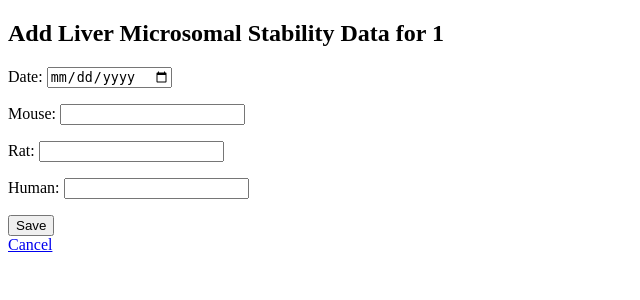
After one commit to garaminis/chemical_test, a Django app: a page that uses compound_management/templates/chemicals/liver_stability_form.html in a window 1280 px wide. The commit adds this page. Shown: the top 300 px of the page, without its empty margins (0-640 px from the left). Run offline with Django 5.2, Linux system fonts and the light colour scheme; a user stored in the database is signed in; tables that the repository leaves empty hold one stand-in row (values such as "Sample post").

Commit message:
chemical_test_addlivermicrosomalstability

```diff
--- a/compound_management/chemicals/forms.py
+++ b/compound_management/chemicals/forms.py
@@ -1,5 +1,6 @@
 from django import forms
-from .models import Chemical, Pharmacokinetic, Cytotoxicity, SchrödingerModel
+from .models import Chemical, Pharmacokinetic, Cytotoxicity, SchrödingerModel,LiverMicrosomalStability
+
 
 class DateInput(forms.DateInput):
     input_type = 'date'
@@ -36,3 +37,11 @@ class SchrödingerModelForm(forms.ModelForm):
 
 class SchrödingerModelUploadForm(forms.Form):
     file = forms.FileField()
+
+class LiverMicrosomalStabilityForm(forms.ModelForm):
+    class Meta:
+        model = LiverMicrosomalStability
+        fields = ['date', 'mouse', 'rat', 'human']
+        widgets = {
+            'date': DateInput(),  # DateInput 위젯 사용
+        }
--- a/compound_management/chemicals/models.py
+++ b/compound_management/chemicals/models.py
@@ -112,3 +112,13 @@ class SchrödingerModel(models.Model):
 
     def __str__(self):
         return f'{self.chemical.chem_id} Schrödinger Model'
+
+class LiverMicrosomalStability(models.Model):
+    chemical = models.ForeignKey(Chemical, on_delete=models.CASCADE)
+    date = models.DateField()
+    mouse = models.FloatField()
+    rat = models.FloatField()
+    human = models.FloatField()
+
+    def __str__(self):
+        return f'{self.chemical.chem_id} - {self.date} Liver Microsomal Stability'
--- a/compound_management/chemicals/urls.py
+++ b/compound_management/chemicals/urls.py
@@ -18,4 +18,5 @@ urlpatterns = [
     path('chemicals/<str:target>/modeling/<str:chem_id>/', views.schrodinger_model_list, name='schrodinger_model_list'),
     path('chemicals/<str:target>/modeling/<str:chem_id>/add/', views.schrodinger_model_add, name='schrodinger_model_add'),
     path('chemicals/<str:target>/modeling/<str:chem_id>/upload/', views.schrodinger_model_upload, name='schrodinger_model_upload'),
+    path('chemicals/<str:target>/liver_stability/<str:chem_id>/add/', views.liver_stability_add, name='liver_stability_add'),
 ]
--- a/compound_management/chemicals/views.py
+++ b/compound_management/chemicals/views.py
@@ -2,8 +2,8 @@ from django.shortcuts import render
 
 # Create your views here.
 from django.shortcuts import render, redirect, get_object_or_404
-from .models import Chemical, Pharmacokinetic, Cytotoxicity, SchrödingerModel
-from .forms import ChemicalForm, ChemicalUploadForm, PharmacokineticForm, CytotoxicityForm, SchrödingerModelForm, SchrödingerModelUploadForm
+from .models import Chemical, Pharmacokinetic, Cytotoxicity, SchrödingerModel, LiverMicrosomalStability
+from .forms import ChemicalForm, ChemicalUploadForm, PharmacokineticForm, CytotoxicityForm, SchrödingerModelForm, SchrödingerModelUploadForm, LiverMicrosomalStabilityForm
 from django.contrib.auth import authenticate, login, logout
 from django.contrib.auth.forms import UserCreationForm
 from django.contrib.auth.decorators import login_required
@@ -151,10 +151,12 @@ def pharmacokinetic_list(request, target, chem_id):
     chemical = get_object_or_404(Chemical, chem_id=chem_id)
     pharmacokinetics = Pharmacokinetic.objects.filter(chemical=chemical)
     cytotoxicities = Cytotoxicity.objects.filter(chemical=chemical)
+    liver_stabilities = LiverMicrosomalStability.objects.filter(chemical=chemical)
     return render(request, 'chemicals/pharmacokinetic_list.html', {
         'chemical': chemical,
         'pharmacokinetics': pharmacokinetics,
-        'cytotoxicities': cytotoxicities
+        'cytotoxicities': cytotoxicities,
+        'liver_stabilities': liver_stabilities
     })
 
 @login_required
@@ -244,3 +246,17 @@ def schrodinger_model_upload(request, target, chem_id):
     else:
         form = SchrödingerModelUploadForm()
     return render(request, 'chemicals/schrodinger_model_upload.html', {'form': form, 'chemical': chemical})
+
+@login_required
+def liver_stability_add(request, target, chem_id):
+    chemical = get_object_or_404(Chemical, chem_id=chem_id)
+    if request.method == 'POST':
+        form = LiverMicrosomalStabilityForm(request.POST)
+        if form.is_valid():
+            liver_stability = form.save(commit=False)
+            liver_stability.chemical = chemical
+            liver_stability.save()
+            return redirect('pharmacokinetic_list', target=target, chem_id=chem_id)
+    else:
+        form = LiverMicrosomalStabilityForm()
+    return render(request, 'chemicals/liver_stability_form.html', {'form': form, 'chemical': chemical})
--- /dev/null
+++ b/compound_management/templates/chemicals/liver_stability_form.html
@@ -0,0 +1,15 @@
+<!DOCTYPE html>
+<html>
+<head>
+    <title>Add Liver Microsomal Stability Data for {{ chemical.chem_id }}</title>
+</head>
+<body>
+    <h2>Add Liver Microsomal Stability Data for {{ chemical.chem_id }}</h2>
+    <form method="post">
+        {% csrf_token %}
+        {{ form.as_p }}
+        <button type="submit">Save</button>
+    </form>
+    <a href="{% url 'pharmacokinetic_list' target=chemical.target chem_id=chemical.chem_id %}">Cancel</a>
+</body>
+</html>
```
Also changed, not shown: compound_management/templates/chemicals/pharmacokinetic_list.html (+33 -2 lines), compound_management/chemicals/migrations/0014_livermicrosomalstability.py (added).
